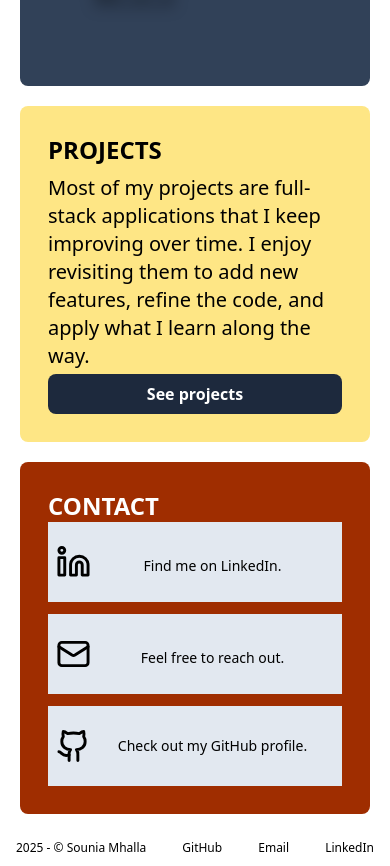
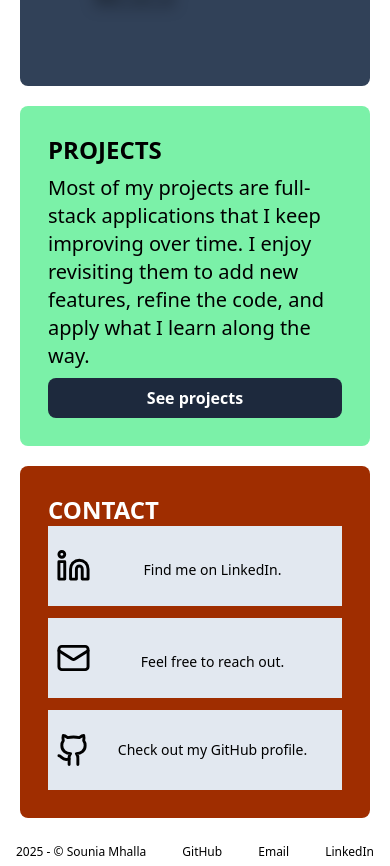
Before and after one commit to vickyfrosties/Portfolio, a React (Vite) app in the folder client/: page /home in a window 390 px wide. Shown: the part 962-1828 px from the top of the page. Built offline with nearby package versions, Linux system fonts and the light colour scheme.

Commit message:
style: add responsive adjustements for Projects box on Home page

```diff
--- a/client/src/components/Home.jsx
+++ b/client/src/components/Home.jsx
@@ -7,7 +7,7 @@ const Home = ({ className }) => {
 
   return (
     <>
-      <section className="grid grid-cols-3 grid-rows-3 flex-col min-h-lvh p-5 gap-10 w-full max-lg:gap-5 max-md:grid-cols-2 max-sm:flex max-sm:border-0 max-md:border-0 2xl:grid-rows-2 2xl:h-full">
+      <section className="grid grid-cols-3 grid-rows-3 flex-col min-h-lvh p-5 gap-10 w-full max-lg:gap-5 max-md:grid-cols-2 max-sm:flex max-sm:border-0 max-md:border-0 2xl:grid-rows-2 2xl:h-full max-lg:grid-rows-2">
         <div className="bg-amber-200 row-span-2 rounded-lg max-2xl:row-start-1 max-2xl:row-end-3 2xl:row-span-1 max-lg:row-span-1 min-h-[250px]">
           <div className="rounded-lg h-full relative">
             <div className="absolute z-1  2xl:top-10 bottom-25 ml-5 mr-5 max-md:-bottom-5 max-md:p-3 max-md:m-auto max-2xl:left-80 max-2xl:static max-2xl:pt-5">
@@ -41,7 +41,7 @@ const Home = ({ className }) => {
               I'm passionate about creating web interfaces. I discovered
               front-end development about a year ago - and I instantly loved it.
             </p>
-            <p className="text-xl mt-5 max-lg:hidden max-sm:block max-md:block max-xs:mt-0">
+            <p className="text-xl mt-5 max-sm:block max-md:block max-xs:mt-0">
               Today, I design and build web interfaces that feeds my learning,
               spark my creativity, and challenge me to grow. My world? A mix of
               creativity, curiosity and a constant desire to improve.
@@ -62,29 +62,28 @@ const Home = ({ className }) => {
           <Slider />
         </div>
 
-        <div className="bg-amber-200 grid row-span-2 rounded-lg p-12 max-2xl:col-start-3 max-2xl:p-7 max-lg:col-start-1 max-md:col-start-2 max-md:row-span-1 max-md:min-h-64 2xl:row-span-1">
+        <div className="bg-amber-200 grid row-span-2 rounded-lg p-12 flex flex-col justify-between max-2xl:col-start-3 max-2xl:p-7 max-lg:col-start-1 max-lg:row-span-1 max-lg:bg-green-300 max-md:col-start-2 max-md:row-span-1 max-md:min-h-64 2xl:row-span-1">
+          <div>
             <h3 className="text-2xl font-bold h-10">PROJECTS</h3>
-
-          <div className="flex flex-col justify-between h-90 max-xs:h-60 2xl:h-auto">
             <p className="text-xl">
               Most of my projects are full-stack applications that I keep
               improving over time. I enjoy revisiting them to add new features,
               refine the code, and apply what I learn along the way.
             </p>
 
-            <p className="text-xl h-30 max-lg:hidden max-md:block max-sm:block max-xs:hidden">
+            <p className="text-xl mt-5 max-md:block max-sm:block max-xs:hidden">
               This helps me build more complete and long-lasting projects while
               I keep strengthening my skills.
             </p>
+          </div>
 
-            <div className="flex justify-end">
+          <div className="flex w-full justify-end items-end">
             <button
               onClick={() => navigate("/projects")}
-                className="rounded-lg w-30 pt-2 pb-2 bg-slate-800 text-white cursor-pointer hover:bg-slate-500 font-semibold max-xs:w-full"
+              className="rounded-lg w-30 h-10 pt-2 pb-2 mt-2 bg-slate-800 text-white cursor-pointer hover:bg-slate-500 font-semibold max-xs:w-full"
             >
               See projects
             </button>
-            </div>
           </div>
         </div>
 
@@ -92,7 +91,7 @@ const Home = ({ className }) => {
           <h3 className="text-2xl text-white font-bold">CONTACT</h3>
           <section className="flex w-full justify-between max-md:justify-between max-sm:justify-around max-xs:flex max-xs:flex-col max-xs:gap-3 max-xs:justify-between 2xl:size-full max-lg:h-full max-lg:flex-col">
             <div
-              className="flex flex-col justify-center items-center w-50 max-xs:w-full max-xs:h-20 max-lg:w-full"
+              className="flex flex-col justify-center items-center w-50 max-xs:w-full max-xs:h-20 max-lg:size-full"
               role="link"
             >
               <a
@@ -124,7 +123,7 @@ const Home = ({ className }) => {
             </div>
 
             <div
-              className="flex flex-col justify-center items-center w-50 max-xs:w-full max-xs:h-20 max-lg:w-full"
+              className="flex flex-col justify-center items-center w-50 max-xs:w-full max-xs:h-20  max-lg:size-full"
               role="link"
             >
               <a
@@ -153,7 +152,7 @@ const Home = ({ className }) => {
               </a>
             </div>
 
-            <div className="flex flex-col justify-center items-center w-50 max-xs:w-full max-xs:h-20 max-lg:w-full">
+            <div className="flex flex-col justify-center items-center w-50 max-xs:w-full max-xs:h-20 max-lg:size-full">
               <a
                 href="https://github.com/vickyfrosties?tab=repositories"
                 target="_blank"
```
Lines whose indentation alone changed are shown as unchanged.
